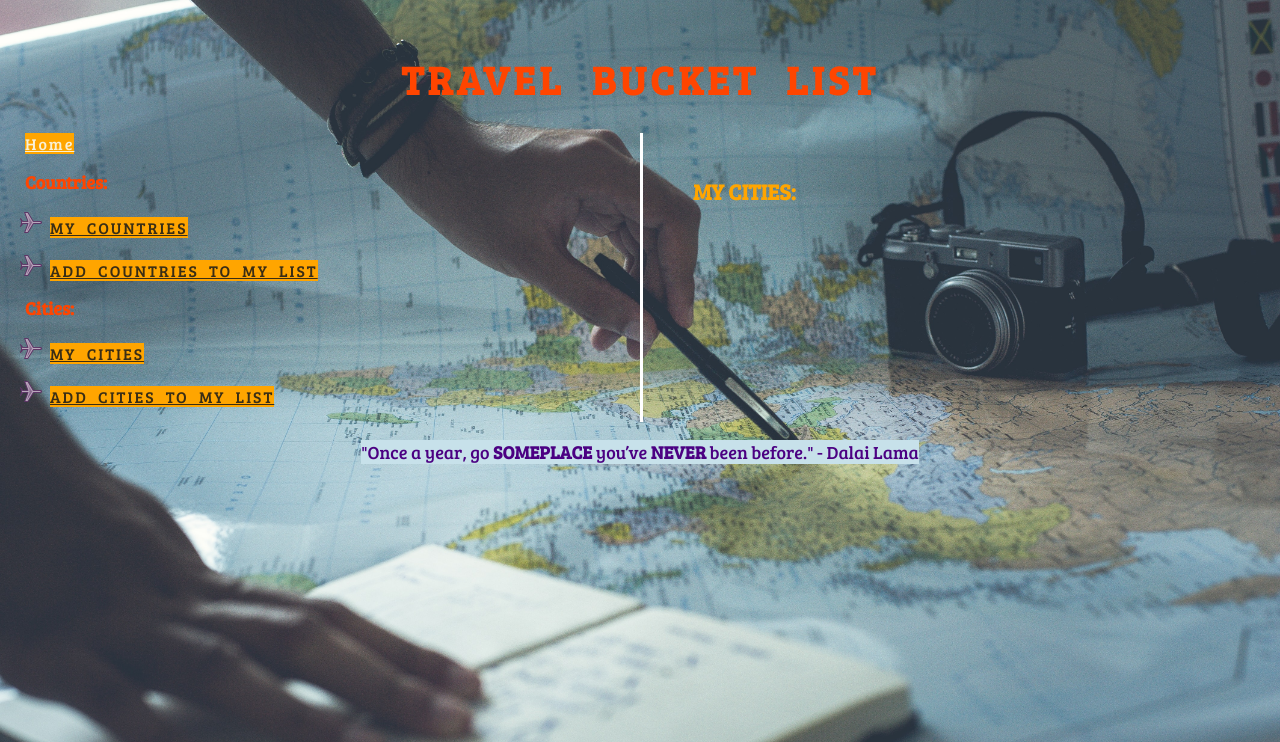
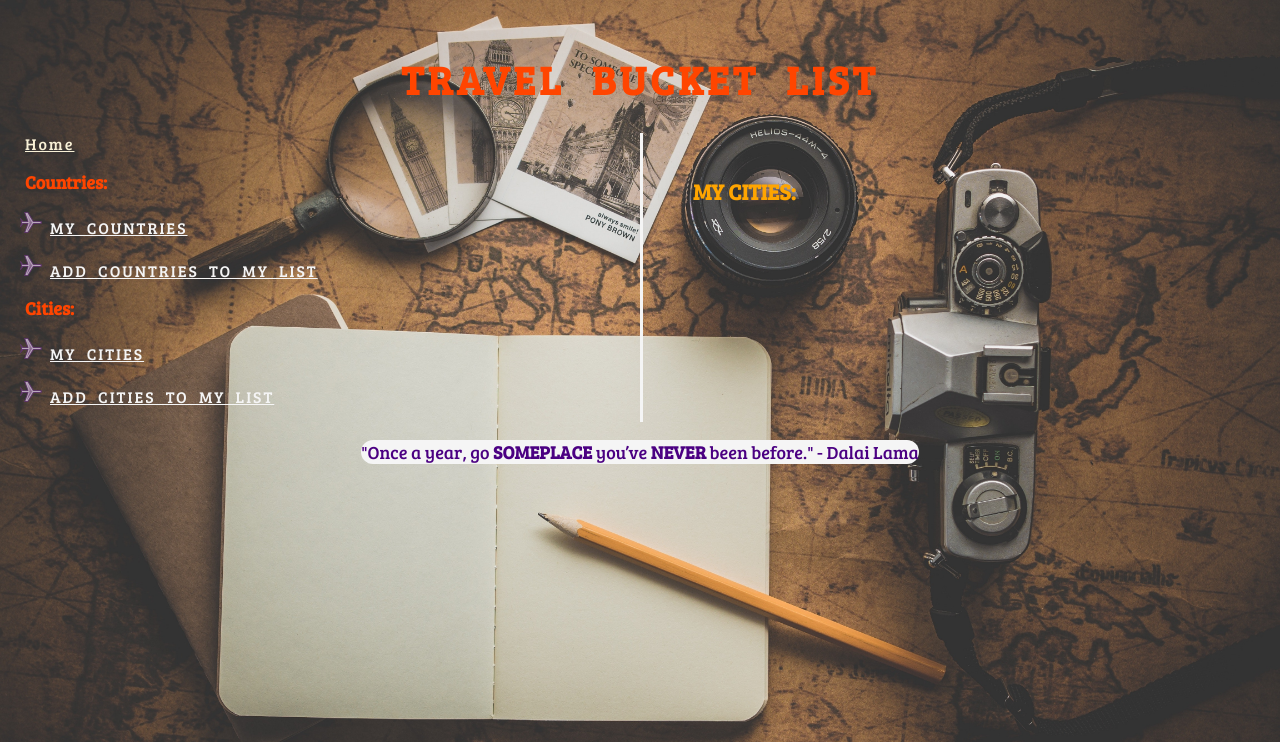
Before and after one commit to yanazykova/Python_project_travel_bucket, a Flask app: page /cities in a window 1280 px wide. Shown: the top 742 px of the page. Run offline with Flask 2, Linux system fonts and the light colour scheme; data that the repository does not hold is empty; some libraries are stand-ins or nearby versions.

Commit message:
played with css a bit more

```diff
--- a/app_end_point/static/css/style.css
+++ b/app_end_point/static/css/style.css
@@ -1,6 +1,6 @@
 body {
     background-size: cover;
-    background-image: url("../images/background.jpg");
+    background-image: url("../images/background3.jpg");
     font-family: 'Bree Serif', serif;
     background-repeat: no-repeat;
     padding: 20px;
@@ -58,8 +58,8 @@ main {
 }
 
 a {
-    color: rgb(57, 45, 21);
-    background-color: orange;
+    color: whitesmoke;
+    /* background-color: orange; */
     letter-spacing: 2px;
     word-spacing: 5px;
 }
@@ -73,7 +73,7 @@ a:hover {
 }
 
 body > footer {
-    color: white;
+    color: whitesmoke;
     text-align: center;
   }
 
@@ -89,12 +89,12 @@ footer > blockquote {
   }
 
 #content {
-    border-left: 3px solid white;
+    border-left: 3px solid whitesmoke;
     padding-left: 50px;
     color: red;
     }
 
-button {
+.buttons {
     cursor: pointer;
   }
 
@@ -104,15 +104,15 @@ button {
   }
 
   form > div > label {
-      color: white;
-      background-color: orange;
+      color: whitesmoke;
+      /* background-color: orange; */
   }
 
 main > section > p {
       color: whitesmoke;
       font-size: 20px;
       text-transform: uppercase;
-      background-color: orange;
+      /* background-color: orange; */
   }
 
 #grid-container {
@@ -124,5 +124,7 @@ main > section > p {
   }
 
 blockquote span {
-      background-color: rgb(199, 225, 234) ;
+      background-color: whitesmoke;
+      border-radius: 12px;
+      margin: 10px;
   }
--- a/app_end_point/templates/cities/index.html
+++ b/app_end_point/templates/cities/index.html
@@ -12,7 +12,7 @@
       {% if city.visited == True %}
         <p>VISITED: &#10003</p>
       {% else %}
-        <p>NOT VISITED: &#10008</p>
+        <p>NOT VISITED(YET!): &#10008</p>
       {% endif %}
     </div>
 
--- a/app_end_point/templates/countries/edit.html
+++ b/app_end_point/templates/countries/edit.html
@@ -9,7 +9,7 @@
         <input type="text" id="name" name="name" value="{{ country.name }}">
     </div>
     <div>
-        <input type="submit">
+        <input type="submit" value="Update">
     </div>
 </form>
 
--- a/app_end_point/templates/countries/new.html
+++ b/app_end_point/templates/countries/new.html
@@ -9,7 +9,7 @@
         <input type="text" id="name" name="name">
     </div>
     <div>
-        <input type="submit">
+        <input type="submit" value="Add country">
     </div>
 </form>
 
```
Also changed, not shown: app_end_point/static/images/background2.jpg (added), app_end_point/static/images/background3.jpg (added).
